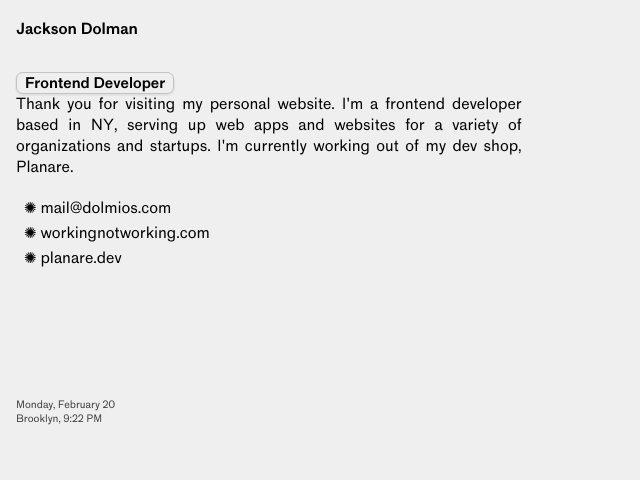
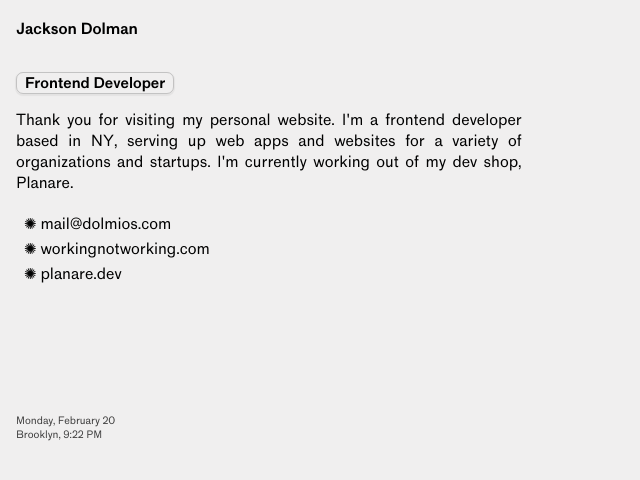
Before and after one commit to dolmios/dolmios.com, a Next.js app: page / in a window 1280 px wide. Shown: the top 480 px of the page, without its empty margins (0-640 px from the left). Built offline with nearby package versions, Linux system fonts and the light colour scheme; no server answers.

Commit message:
refactor: fix spacing

```diff
--- a/components/Header.tsx
+++ b/components/Header.tsx
@@ -5,6 +5,7 @@ import { Grid, Text } from "./";
 
 export function Header(): JSX.Element {
   const router = useRouter();
+
   return (
     <Grid as="header" direction="row" flex="center" top={4}>
       <Grid direction="column">
--- a/components/Song.tsx
+++ b/components/Song.tsx
@@ -30,9 +30,11 @@ export const useFindColor = (
       ctx.drawImage(img, 0, 0);
       const data = ctx.getImageData(0, 0, 10, 1).data;
       const rgb = data[0] + "," + data[1] + "," + data[2];
+
       setDominantColor(`rgb(${rgb})`);
 
       const luminance = 0.2126 * data[0] + 0.7152 * data[1] + 0.0722 * data[2];
+
       setTextColor(luminance > 128 ? "rgb(0,0,0)" : "rgb(255, 255, 255)");
     };
   }, [src]);
--- a/pages/_app.tsx
+++ b/pages/_app.tsx
@@ -11,6 +11,7 @@ const fetcher = async (url: string): Promise<unknown> => {
 
   if (!res.ok) {
     const error = new Error("An error occurred while fetching the data.");
+
     error.message = await res.text();
     throw error;
   }
--- a/pages/_document.tsx
+++ b/pages/_document.tsx
@@ -12,6 +12,7 @@ class Document extends NextDocument<Props> {
   static async getInitialProps({ renderPage }: DocumentContext): Promise<any> {
     const page = await renderPage();
     const css = getCssText();
+
     return { ...page, css };
   }
 
--- a/pages/index.tsx
+++ b/pages/index.tsx
@@ -18,6 +18,7 @@ export default function Home(): JSX.Element {
     if (isMounted) {
       const interval = setInterval(() => {
         const now = new Date();
+
         setTime(now.toLocaleTimeString("en-US", { hour: "numeric", minute: "numeric" }));
         setDate(
           now.toLocaleDateString("en-US", {
@@ -27,6 +28,7 @@ export default function Home(): JSX.Element {
           })
         );
       }, 1000);
+
       return () => clearInterval(interval);
     }
   }, [isMounted]);
@@ -48,7 +50,7 @@ export default function Home(): JSX.Element {
       <Grid as="section" direction="row">
         <Grid align="justify" collapse={100} direction="column" width={42}>
           <Tag bold>Frontend Developer</Tag>
-          <Text>
+          <Text top={4}>
             Thank you for visiting my personal website. I&apos;m a frontend developer based in NY,
             serving up web apps and websites for a variety of organizations and startups. I&apos;m
             currently working out of my dev shop, Planare.
```
Also changed, not shown: package.json (+9 -9 lines), 1 other file (tests, documents, lock files or other folders).
